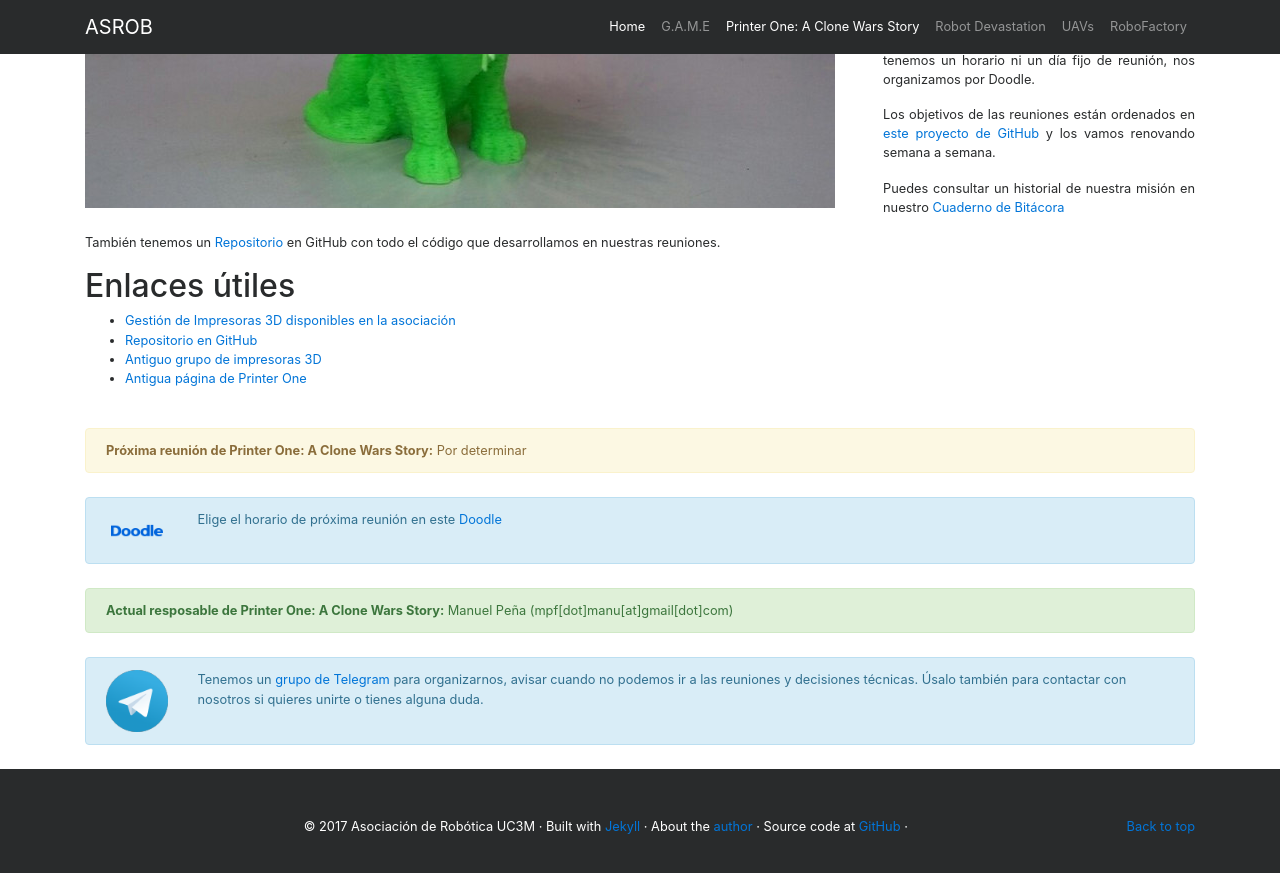
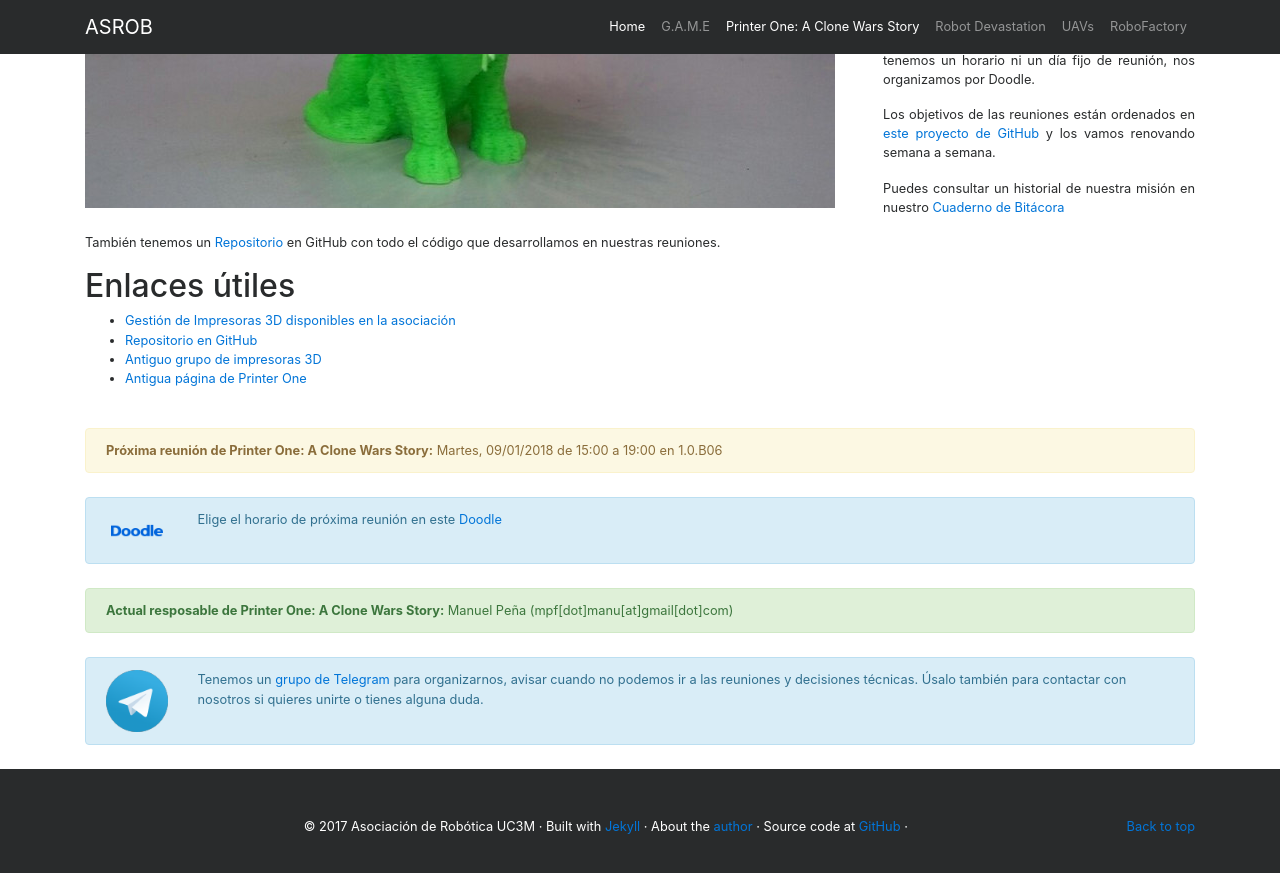
Before and after one commit to asrob-uc3m/asrob-uc3m.github.io, a Jekyll site: the page built from _workgroups/2017-05-28-printer-one.markdown, in a window 1280 px wide and 900 px high, scrolled down 1019 px. Shown: the top 873 px of the window. Built offline with Jekyll 4.4.1, drawn with Linux system fonts in a browser that asks for light colours.

Commit message:
Updated next session for Printer One

```diff
--- a/_workgroups/2017-05-28-printer-one.markdown
+++ b/_workgroups/2017-05-28-printer-one.markdown
@@ -9,14 +9,13 @@ picture: /img/printer_one.png
 picture_full: /img/printer_one-full.jpg
 manager: Manuel Peña
 manager_email: mpf[dot]manu[at]gmail[dot]com
-next_meeting: Por determinar
+next_meeting: Martes, 09/01/2018 de 15:00 a 19:00 en 1.0.B06
 next_meeting_doodle: https://doodle.com/poll/6rw9cifkt4wh6ikv
 layout: workgroup
 ---
 
-<!--- Swap next_meeting and next_meeting_doodle here --->
+<!--- Model for next_meeting string here --->
 <!--- next_meeting: Jueves, 21/12/2017 de 15:00 a 19:00 en 1.0.B06 --->
-<!---  --->
 
 ## Quiénes somos
 
```
